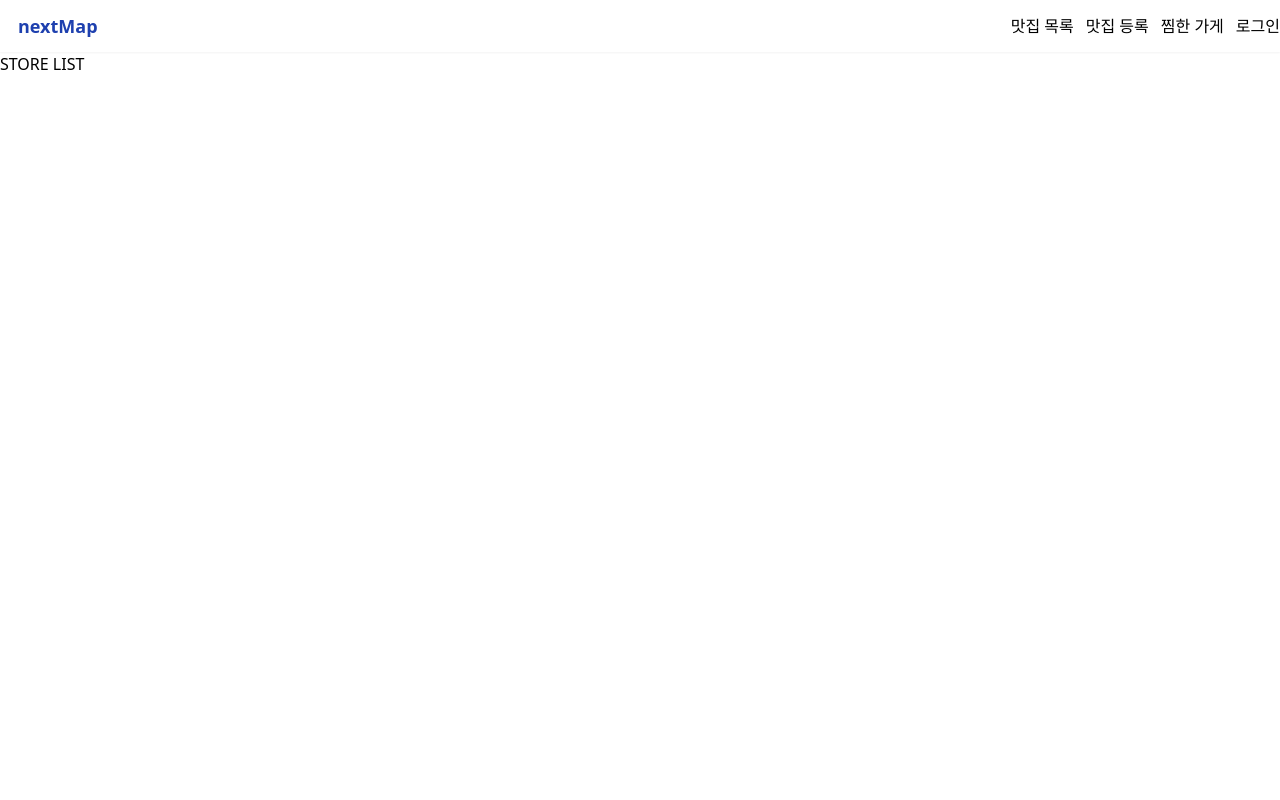
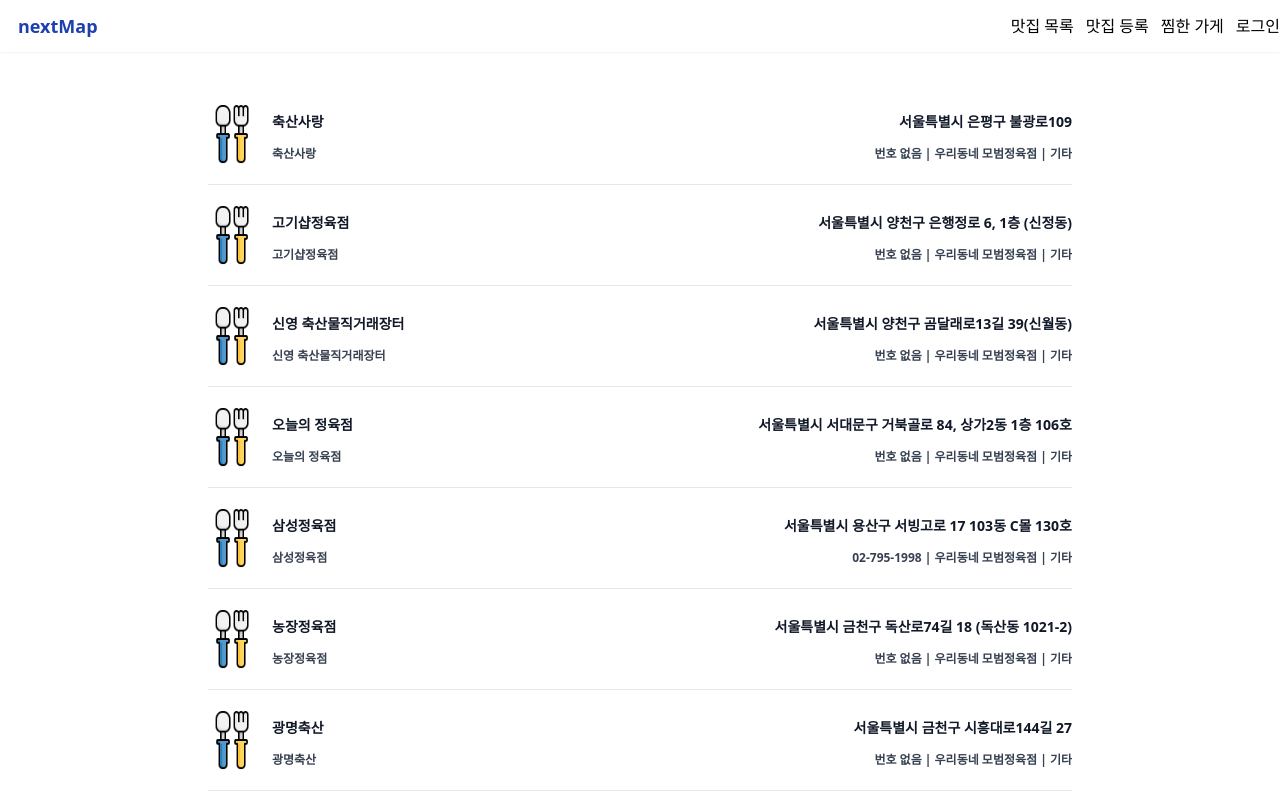
Before and after one commit to korca0220/fs-next-map, a Next.js app: page /stores in a window 1280 px wide. Shown: the top 800 px of the page. Built offline with nearby package versions, Linux system fonts and the light colour scheme; no server answers.

Commit message:
getServerSideProps , getStaticProps

```diff
--- a/src/components/Markers.tsx
+++ b/src/components/Markers.tsx
@@ -1,47 +1,48 @@
 /* eslint-disable @typescript-eslint/no-explicit-any */
+import { StoreType } from "@/interface";
 import { Dispatch, SetStateAction, useCallback, useEffect } from "react";
 
 interface MarkerProps {
   map: any;
-  storeDataList: any[];
+  stores: StoreType[];
   setCurrentStore: Dispatch<SetStateAction<any>>;
 }
 
 export default function Markers({
   map,
-  storeDataList,
+  stores: storeDataList,
   setCurrentStore,
 }: MarkerProps) {
   const loadKakaoMarkers = useCallback(() => {
     if (map) {
       storeDataList?.map((store) => {
-        var imageSrc = store?.bizcnd_code_nm
+        const imageSrc = store?.bizcnd_code_nm
             ? `/images/markers/${store?.bizcnd_code_nm}.png`
             : "/images/markers/default.png",
           imageSize = new window.kakao.maps.Size(32, 32),
           imageOption = { offset: new window.kakao.maps.Point(27, 69) };
 
-        var markerImage = new window.kakao.maps.MarkerImage(
+        const markerImage = new window.kakao.maps.MarkerImage(
           imageSrc,
           imageSize,
           imageOption
         );
 
-        var markerPosition = new window.kakao.maps.LatLng(
+        const markerPosition = new window.kakao.maps.LatLng(
           store?.y_dnts,
           store?.x_cnts
         );
 
-        var marker = new window.kakao.maps.Marker({
+        const marker = new window.kakao.maps.Marker({
           position: markerPosition,
           image: markerImage,
         });
 
         marker.setMap(map);
 
-        var content = `<div class="infowindow">${store?.upso_nm}</div>`;
+        const content = `<div class="infowindow">${store?.upso_nm}</div>`;
 
-        var customOverlay = new window.kakao.maps.CustomOverlay({
+        const customOverlay = new window.kakao.maps.CustomOverlay({
           position: markerPosition,
           content: content,
           xAnchor: 0.6,
--- /dev/null
+++ b/src/pages/api/stores.ts
@@ -0,0 +1,14 @@
+// Next.js API route support: https://nextjs.org/docs/api-routes/introduction
+import { StoreType } from "@/interface";
+import type { NextApiRequest, NextApiResponse } from "next";
+
+export default async function handler(
+  req: NextApiRequest,
+  res: NextApiResponse<StoreType[]>
+) {
+  const stores = (await import("../../data/store_data.json"))[
+    "DATA"
+  ] as StoreType[];
+
+  res.status(200).json(stores);
+}
--- a/src/pages/index.tsx
+++ b/src/pages/index.tsx
@@ -1,24 +1,31 @@
 import Map from "@/components/Map";
 import Markers from "@/components/Markers";
 import StoreBox from "@/components/StoreBox";
+import { StoreType } from "@/interface";
 
-import * as stores from "@/data/store_data.json";
 import { useState } from "react";
 
-export default function Home() {
+// eslint-disable-next-line react/prop-types
+export default function Home({ stores }: { stores: StoreType[] }) {
   const [map, setMap] = useState(null);
   const [currentStore, setCurrentStore] = useState(null);
-  const storeDataList = stores?.["DATA"];
 
   return (
     <>
       <Map setMap={setMap} />
-      <Markers
-        storeDataList={storeDataList}
-        map={map}
-        setCurrentStore={setCurrentStore}
-      />
+      <Markers stores={stores} map={map} setCurrentStore={setCurrentStore} />
       <StoreBox store={currentStore} setStore={setCurrentStore} />
     </>
   );
 }
+
+export async function getStaticProps() {
+  const stores = await fetch(
+    `${process.env.NEXT_PUBLIC_API_URL}/api/stores`
+  ).then((res) => res.json());
+
+  return {
+    props: { stores },
+    revalidate: 60 * 60,
+  };
+}
--- a/src/pages/stores/index.tsx
+++ b/src/pages/stores/index.tsx
@@ -1,7 +1,54 @@
-export default function StoreListPage() {
+import { StoreType } from "@/interface";
+import Image from "next/image";
+
+export default function StoreListPage({ stores }: { stores: StoreType[] }) {
   return (
-    <div>
-      <h1>STORE LIST</h1>
+    <div className="px-4 md:max-w-4xl mx-auto py-8">
+      <ul role="list" className="divide-y divide-gray-200">
+        {stores.map((store, index) => (
+          <li key={index} className="flex justify-between gap-x-6 py-5">
+            <div className="flex gap-x-4">
+              <Image
+                src={
+                  store?.bizcnd_code_nm
+                    ? `/images/markers/${store?.bizcnd_code_nm}.png`
+                    : "/images/markers/default.png"
+                }
+                width={48}
+                height={48}
+                alt="아이콘 이미지"
+              />
+              <div>
+                <div className="text-sm font-semibold leading-9 text-gray-900">
+                  {store?.upso_nm}
+                </div>
+                <div className="mt-1 text-xs truncate font-semibold leading-5 text-gray-700">
+                  {store?.upso_nm}
+                </div>
+              </div>
+            </div>
+            <div className="hidden sm:flex sm:flex-col sm:items-end">
+              <div className="text-sm font-semibold leading-9 text-gray-900">
+                {store?.rdn_code_nm}
+              </div>
+              <div className="mt-1 text-xs truncate font-semibold leading-5 text-gray-700">
+                {store?.tel_no || "번호 없음"} | {store?.crtfc_gbn_nm} |{" "}
+                {store?.bizcnd_code_nm === "default" ? "기타" : ""}
+              </div>
+            </div>
+          </li>
+        ))}
+      </ul>
     </div>
   );
 }
+
+export async function getServerSideProps() {
+  const stores = await fetch(
+    `${process.env.NEXT_PUBLIC_API_URL}/api/stores`
+  ).then((res) => res.json());
+
+  return {
+    props: { stores },
+  };
+}
```
